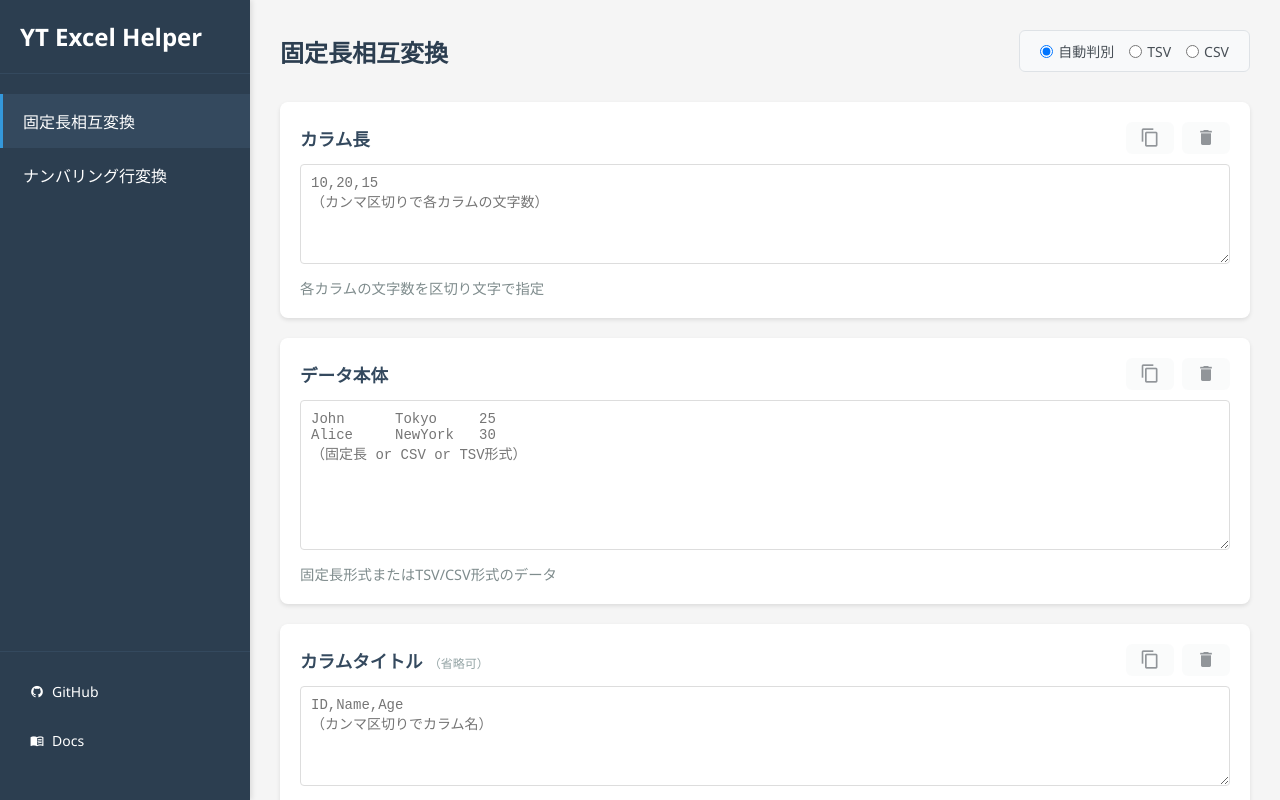
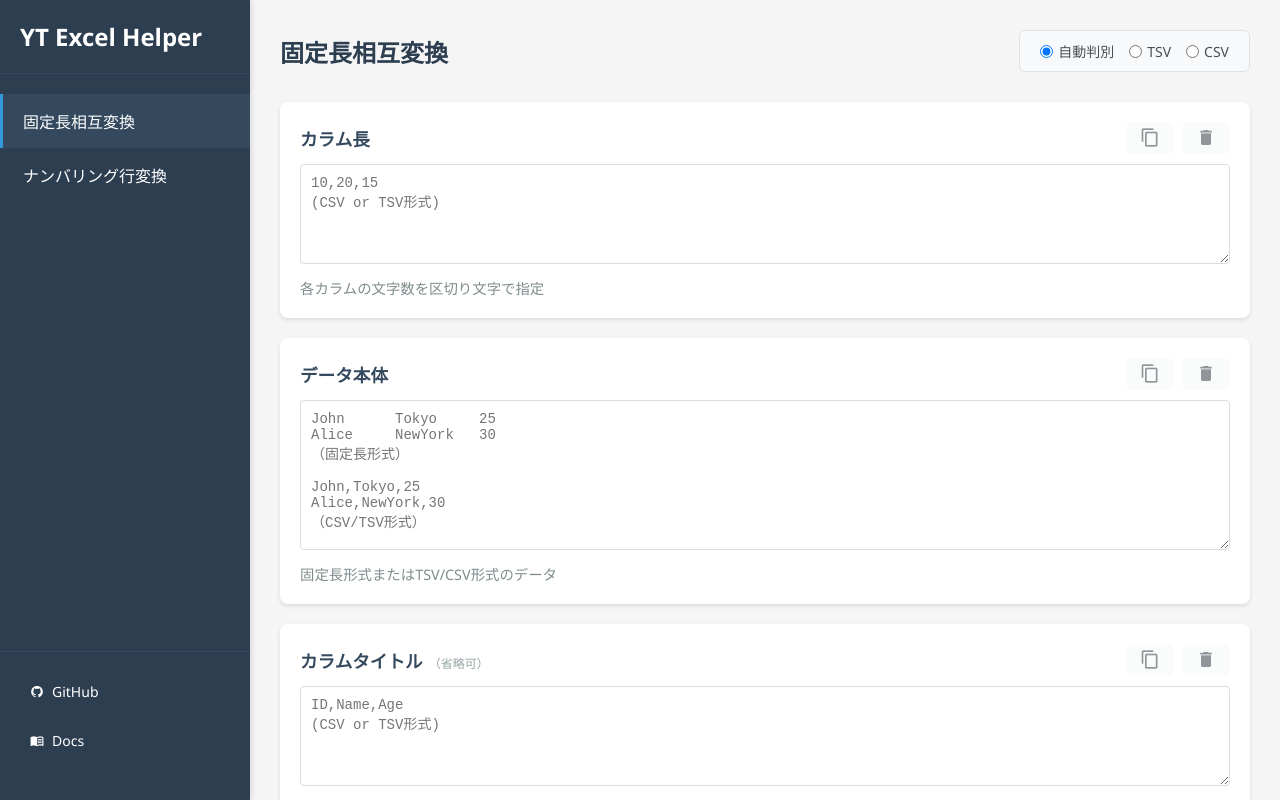
Before and after one commit to TomoTom0/excel-helper, a Vue app: page / in a window 1280 px wide. Built offline with nearby package versions, Linux system fonts and the light colour scheme.

Commit message:
fix: placeholderの形式説明を正しく修正 (CSV or TSV形式)

```diff
--- a/src/views/FixedLengthConverter.vue
+++ b/src/views/FixedLengthConverter.vue
@@ -135,7 +135,7 @@ const copyFieldToClipboard = (text: string, fieldName: string) => {
           </button>
         </div>
       </div>
-      <textarea v-model="columnLengths" rows="2" placeholder="10,20,15&#10;（カンマ区切りで各カラムの文字数）"></textarea>
+      <textarea v-model="columnLengths" rows="2" placeholder="10,20,15&#10;(CSV or TSV形式)"></textarea>
       <p class="field-description">各カラムの文字数を区切り文字で指定</p>
     </div>
 
@@ -161,7 +161,7 @@ const copyFieldToClipboard = (text: string, fieldName: string) => {
           </button>
         </div>
       </div>
-      <textarea v-model="dataBody" rows="8" placeholder="John      Tokyo     25&#10;Alice     NewYork   30&#10;（固定長 or CSV or TSV形式）"></textarea>
+      <textarea v-model="dataBody" rows="8" placeholder="John      Tokyo     25&#10;Alice     NewYork   30&#10;（固定長形式）&#10;&#10;John,Tokyo,25&#10;Alice,NewYork,30&#10;（CSV/TSV形式）"></textarea>
       <p class="field-description">固定長形式またはTSV/CSV形式のデータ</p>
     </div>
 
@@ -187,7 +187,7 @@ const copyFieldToClipboard = (text: string, fieldName: string) => {
           </button>
         </div>
       </div>
-      <textarea v-model="columnTitles" rows="2" placeholder="ID,Name,Age&#10;（カンマ区切りでカラム名）"></textarea>
+      <textarea v-model="columnTitles" rows="2" placeholder="ID,Name,Age&#10;(CSV or TSV形式)"></textarea>
       <p class="field-description">カラム名を区切り文字で指定</p>
     </div>
 
@@ -213,7 +213,7 @@ const copyFieldToClipboard = (text: string, fieldName: string) => {
           </button>
         </div>
       </div>
-      <textarea v-model="columnOptions" rows="3" placeholder="string:right,string:right,number:left&#10;（データ型:padding方向[:padding文字]）"></textarea>
+      <textarea v-model="columnOptions" rows="3" placeholder="string:right,string:right,number:left&#10;(CSV or TSV形式)"></textarea>
       <p class="field-description">形式: データ型:padding方向[:padding文字]</p>
       <p class="field-description field-note">※省略時は全てstring型、右パディング、半角空白</p>
       <p class="field-description field-note">※padding文字省略時: numberは'0'、stringは半角空白</p>
```
